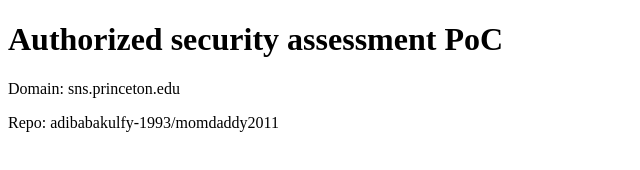
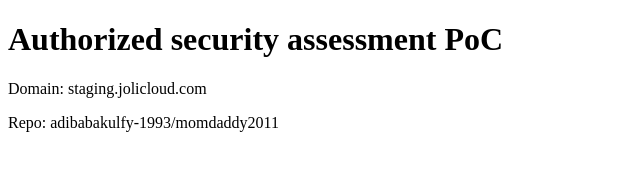
Before and after one commit to adibabakulfy-1993/momdaddy2011, a plain HTML site: page index.html in a window 1280 px wide. Shown: the full height of the page, 0-640 px from the left. Drawn offline with Linux system fonts and the light colour scheme.

Commit message:
init pages

```diff
--- a/index.html
+++ b/index.html
@@ -1 +1 @@
-<!doctype html><html><head><meta charset=utf-8><title>PoC sns.princeton.edu</title></head><body><h1>Authorized security assessment PoC</h1><p>Domain: sns.princeton.edu</p><p>Repo: adibabakulfy-1993/momdaddy2011</p></body></html>
+<!doctype html><html><head><meta charset=utf-8><title>PoC staging.jolicloud.com</title></head><body><h1>Authorized security assessment PoC</h1><p>Domain: staging.jolicloud.com</p><p>Repo: adibabakulfy-1993/momdaddy2011</p></body></html>
```
